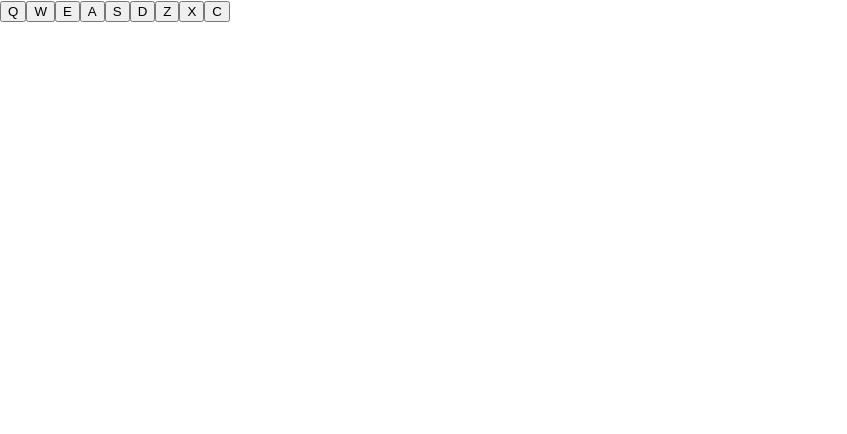
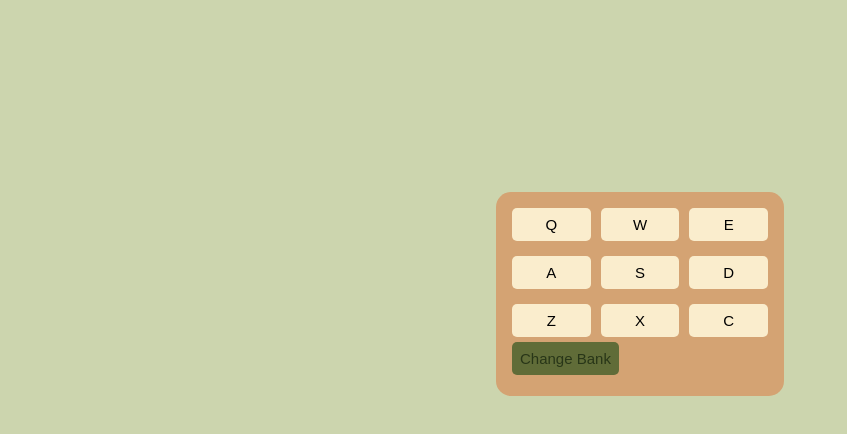
Before and after one commit to DamperDoor56/drum-machine, a React (Create React App) app: page / in a window 1280 px wide. Shown: the top 434 px of the page, without its empty margins (0-847 px from the left). Built offline with nearby package versions, Linux system fonts and the light colour scheme.

Commit message:
functionality-and-style-almost-done

```diff
--- a/src/App.js
+++ b/src/App.js
@@ -1,5 +1,5 @@
 import './App.scss';
-import React from 'react';
+import React, {useState} from 'react';
 
 const bankOne = [
   {
@@ -134,11 +134,41 @@ const KeyboardKey = ({ play, sound: { keyTrigger, url, keyCode }}) =>{
     )
 }
 
-const Keyboard = ({ play }) =>{
-  return bankOne.map((sound) => <KeyboardKey play={play} sound={sound} />)
-}
+const soundsName = {
+  heaterKit: "Heater Kit",
+  smoothPianoKit: "Smooth Piano Kit"
+};
+
+const soundsGroup = {
+  heaterKit: bankOne,
+  smoothPianoKit: bankTwo
+};
+
+const Keyboard = ({ play, sounds }) =>(
+  <div className='keyboard'>
+    {sounds.map((sound) => <KeyboardKey play={play} sound={sound} />)}
+  </div>
+)
+const DrumControl = ({ changeBank }) =>(
+  <div className='controle'>
+    <button onClick={changeBank}>Change Bank</button>
+  </div>
+)
 
 function App() {
+  const [soundsType, setSoundsType] = useState("heaterKit");
+  const [sounds, setSounds] = useState(soundsGroup[soundsType]);
+
+  const changeBank = () =>{
+    if(soundsType === "heaterKit"){
+      setSoundsType("smoothPianoKit")
+      setSounds(soundsGroup.smoothPianoKit)
+    } else {
+      setSoundsType("heaterKit")
+      setSounds(soundsGroup.heaterKit)
+    }
+  }
+
   const play = (key) =>{
     const audio = document.getElementById(key)
     audio.currentTime = 0;
@@ -146,7 +176,10 @@ function App() {
   }
   return (
    <div id='drum-machine'>
-    <Keyboard play={play} />
+    <div className='wrapper'>
+    <Keyboard play={play} sounds={sounds} />
+    <DrumControl changeBank={changeBank} />
+    </div>
    </div>
   );
 }
--- a/src/App.scss
+++ b/src/App.scss
@@ -1,38 +1,47 @@
-.App {
-  text-align: center;
+$background-body: #ccd5ae;
+$button-background : #faedcd;
+$wrapper-background : #d4a373;
+
+
+
+body{
+  background-color: $background-body;
 }
+#drum-machine{
+  display: flex;
+  justify-content: center;
+  justify-items: center;
+  align-items: center;
 
-.App-logo {
-  height: 40vmin;
-  pointer-events: none;
-}
+  .wrapper{
+    background-color:$wrapper-background ;
+    margin-top: 15%;
+    width: 20%;
+    padding: 1rem;
+    border-radius: 15px;
 
-@media (prefers-reduced-motion: no-preference) {
-  .App-logo {
-    animation: App-logo-spin infinite 20s linear;
+    button {
+      margin-bottom: 5px;
+      border: none;
+      color: black;
+      cursor: pointer;
+      font-size: 15px;
+      padding: 0.5rem;
+      border-radius: 5px;
+      background-color: $button-background;
+    }
+    .controle{
+      button{
+        background-color: #606c38;
+        color: #283618;
+      }
+
+    }
+    .keyboard{
+      display: grid;
+      grid-gap: 10px;
+      grid-template-columns: repeat(3,1fr);
+    }
+
   }
 }
-
-.App-header {
-  background-color: #282c34;
-  min-height: 100vh;
-  display: flex;
-  flex-direction: column;
-  align-items: center;
-  justify-content: center;
-  font-size: calc(10px + 2vmin);
-  color: white;
-}
-
-.App-link {
-  color: #61dafb;
-}
-
-@keyframes App-logo-spin {
-  from {
-    transform: rotate(0deg);
-  }
-  to {
-    transform: rotate(360deg);
-  }
-}
```
